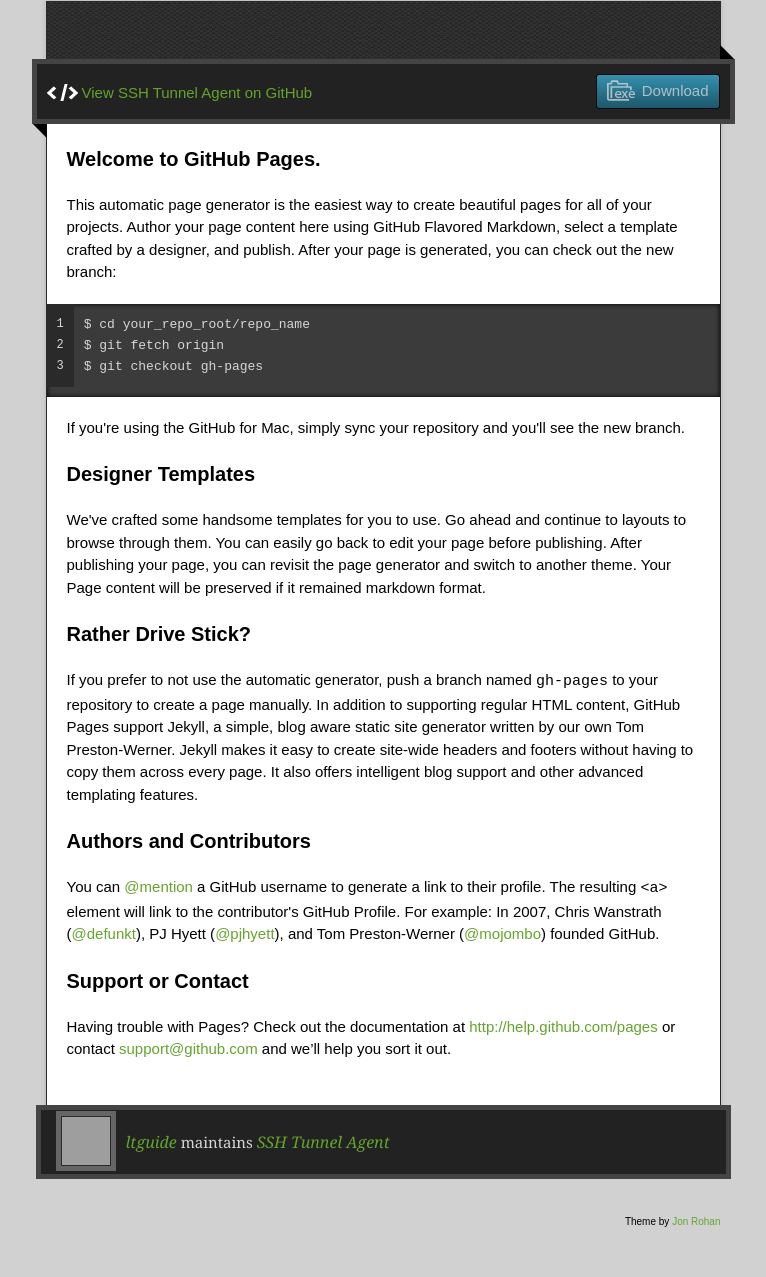
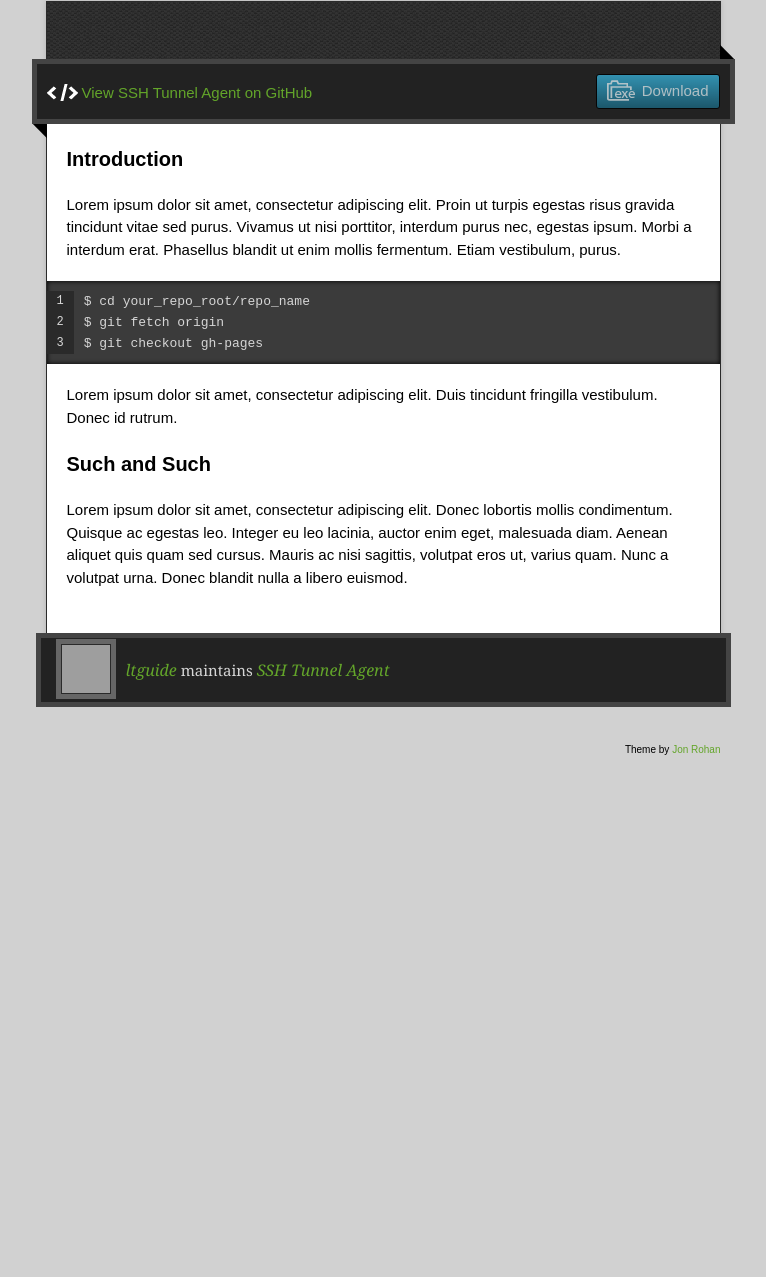
Before and after one commit to ltguide/ssh-tunnel-agent, a plain HTML site: page index.html in a window 1280 px wide. Shown: the part 129-1406 px from the top of the page, without its empty margins (257-1023 px from the left). After the commit the page ends 991 px from the top, so only its background shows below. Drawn offline with nearby package versions, Linux system fonts and the light colour scheme; grey boxes are pictures that could not be loaded.

Commit message:
tweak pre-code lines more fill with dummy text

```diff
--- a/index.html
+++ b/index.html
@@ -35,37 +35,22 @@
         <span class="blc"></span><span class="trc"></span>
         </div>
         <article class="markdown-body">
-          <h3>
-<a name="welcome-to-github-pages" class="anchor" href="#welcome-to-github-pages"><span class="octicon octicon-link"></span></a>Welcome to GitHub Pages.</h3>
 
-<p>This automatic page generator is the easiest way to create beautiful pages for all of your projects. Author your page content here using GitHub Flavored Markdown, select a template crafted by a designer, and publish. After your page is generated, you can check out the new branch:</p>
+<h3><a name="introduction" class="anchor" href="#introduction"><span class="octicon octicon-link"></span></a>Introduction</h3>
+
+<p>Lorem ipsum dolor sit amet, consectetur adipiscing elit. Proin ut turpis egestas risus gravida tincidunt vitae sed purus. Vivamus ut nisi porttitor, interdum purus nec, egestas ipsum. Morbi a interdum erat. Phasellus blandit ut enim mollis fermentum. Etiam vestibulum, purus.</p>
 
 <pre><code>$ cd your_repo_root/repo_name
 $ git fetch origin
 $ git checkout gh-pages
 </code></pre>
 
-<p>If you're using the GitHub for Mac, simply sync your repository and you'll see the new branch.</p>
+<p>Lorem ipsum dolor sit amet, consectetur adipiscing elit. Duis tincidunt fringilla vestibulum. Donec id rutrum.</p>
 
-<h3>
-<a name="designer-templates" class="anchor" href="#designer-templates"><span class="octicon octicon-link"></span></a>Designer Templates</h3>
+<h3><a name="such-and-such" class="anchor" href="#such-and-such"><span class="octicon octicon-link"></span></a>Such and Such</h3>
 
-<p>We've crafted some handsome templates for you to use. Go ahead and continue to layouts to browse through them. You can easily go back to edit your page before publishing. After publishing your page, you can revisit the page generator and switch to another theme. Your Page content will be preserved if it remained markdown format.</p>
+<p>Lorem ipsum dolor sit amet, consectetur adipiscing elit. Donec lobortis mollis condimentum. Quisque ac egestas leo. Integer eu leo lacinia, auctor enim eget, malesuada diam. Aenean aliquet quis quam sed cursus. Mauris ac nisi sagittis, volutpat eros ut, varius quam. Nunc a volutpat urna. Donec blandit nulla a libero euismod.</p>
 
-<h3>
-<a name="rather-drive-stick" class="anchor" href="#rather-drive-stick"><span class="octicon octicon-link"></span></a>Rather Drive Stick?</h3>
-
-<p>If you prefer to not use the automatic generator, push a branch named <code>gh-pages</code> to your repository to create a page manually. In addition to supporting regular HTML content, GitHub Pages support Jekyll, a simple, blog aware static site generator written by our own Tom Preston-Werner. Jekyll makes it easy to create site-wide headers and footers without having to copy them across every page. It also offers intelligent blog support and other advanced templating features.</p>
-
-<h3>
-<a name="authors-and-contributors" class="anchor" href="#authors-and-contributors"><span class="octicon octicon-link"></span></a>Authors and Contributors</h3>
-
-<p>You can <a href="https://github.com/blog/821" class="user-mention">@mention</a> a GitHub username to generate a link to their profile. The resulting <code>&lt;a&gt;</code> element will link to the contributor's GitHub Profile. For example: In 2007, Chris Wanstrath (<a href="https://github.com/defunkt" class="user-mention">@defunkt</a>), PJ Hyett (<a href="https://github.com/pjhyett" class="user-mention">@pjhyett</a>), and Tom Preston-Werner (<a href="https://github.com/mojombo" class="user-mention">@mojombo</a>) founded GitHub.</p>
-
-<h3>
-<a name="support-or-contact" class="anchor" href="#support-or-contact"><span class="octicon octicon-link"></span></a>Support or Contact</h3>
-
-<p>Having trouble with Pages? Check out the documentation at <a href="http://help.github.com/pages">http://help.github.com/pages</a> or contact <a href="mailto:support@github.com">support@github.com</a> and we’ll help you sort it out.</p>
         </article>
       </div>
     </div>
--- a/stylesheets/stylesheet.css
+++ b/stylesheets/stylesheet.css
@@ -799,10 +799,10 @@
 
 .markdown-body pre.lines {
   font-size: 12px;
-  margin:-10px 10px 0 0px; /*0 10px 0 -20px;*/
+  margin:0 10px 0 0; /*0 10px 0 -20px;*/
   font-family: monospace, monospace;
   line-height: 21px;
-  padding: 10px;
+  padding:0 10px;
   float:  left;
   display: block;
   text-align: right;
```
